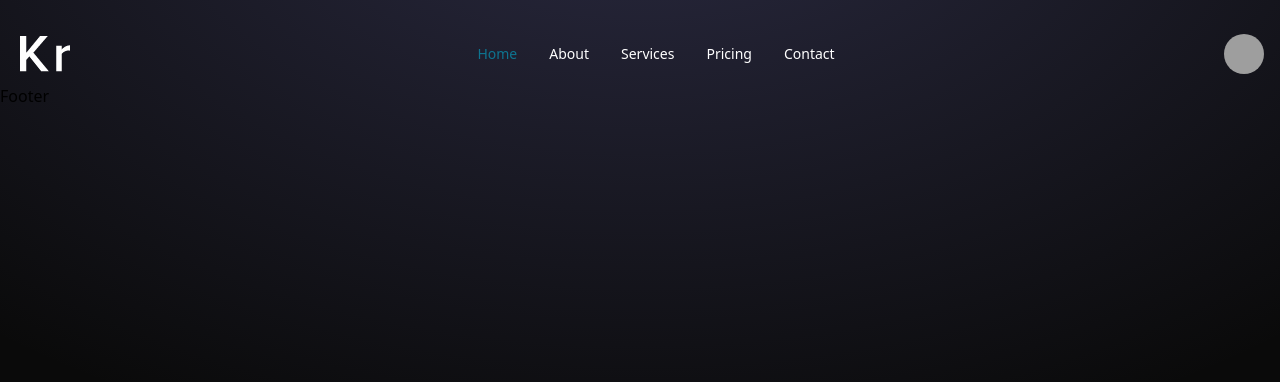
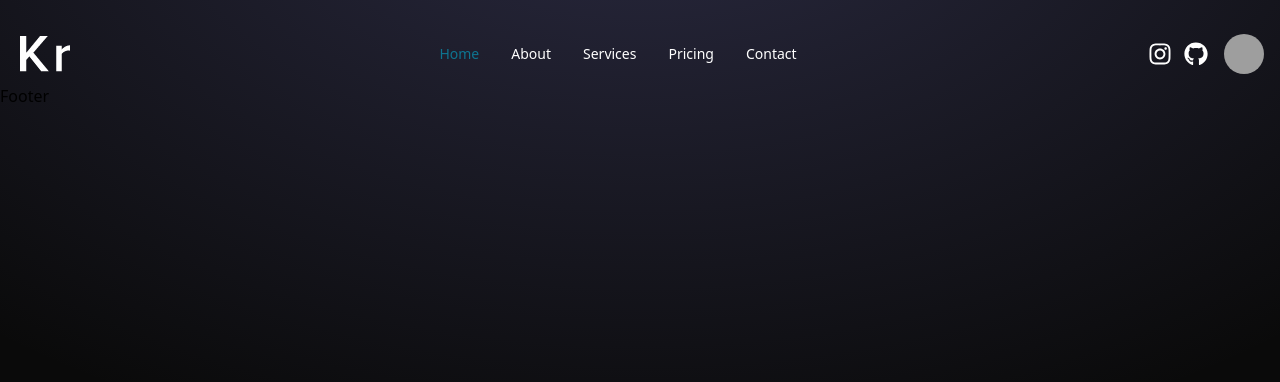
Before and after one commit to sakirmohammad775/matrimony-client-site, a React (Vite) app: page / in a window 1280 px wide. Shown: the top 382 px of the page. Built offline with nearby package versions, Linux system fonts and the light colour scheme; grey boxes are pictures that could not be loaded.

Commit message:
add the navbar section fully

```diff
--- a/package.json
+++ b/package.json
@@ -15,6 +15,7 @@
     "match-sorter": "^6.3.4",
     "react": "^18.3.1",
     "react-dom": "^18.3.1",
+    "react-icons": "^5.2.1",
     "react-router-dom": "^6.25.1",
     "sort-by": "^1.2.0"
   },
--- a/src/Navbar/NavbarTop.jsx
+++ b/src/Navbar/NavbarTop.jsx
@@ -1,5 +1,6 @@
 import { Avatar, Dropdown, Navbar } from "flowbite-react";
 import logo from "../assets/kevinRushLogo.png"
+import { FaGithub, FaInstagram } from "react-icons/fa";
 
 const NavbarTop = () => {
   return (
@@ -9,6 +10,10 @@ const NavbarTop = () => {
           <img src={logo} className="mr-3 h-6 sm:h-9" />
         </Navbar.Brand>
         <div className="flex md:order-2">
+          <div className="flex mt-2 gap-3 mr-4">
+            <FaInstagram className="w-6 h-6"/>
+            <FaGithub className="h-6 w-6"/>
+            </div>
           <Dropdown
             arrowIcon={false}
             inline
```
Also changed, not shown: 1 other file (tests, documents, lock files or other folders).
